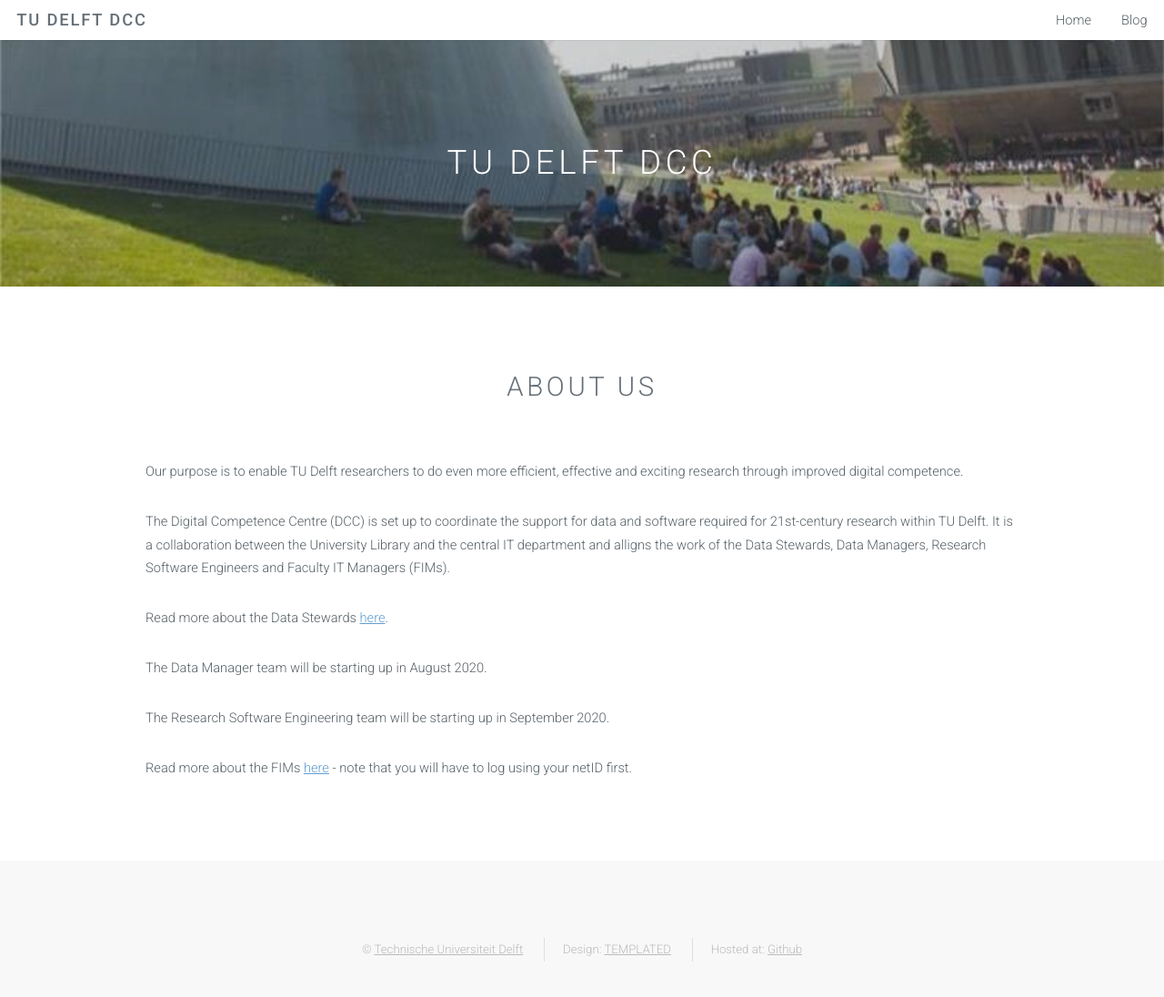
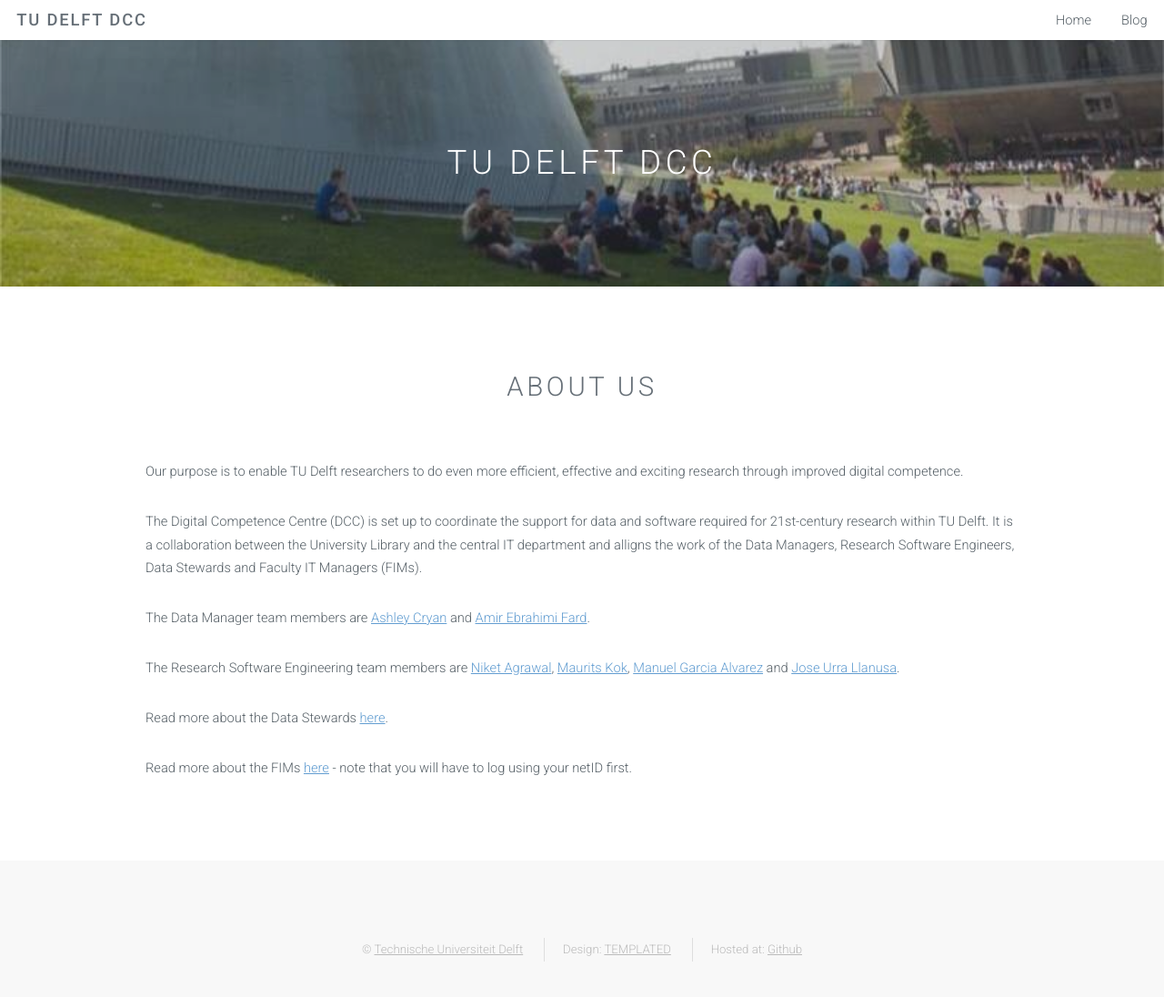
Before and after one commit to TU-Delft-DCC/DCC-website, a Jekyll site: the page built from _pages/who-we-are.md, in a window 1280 px wide and 1115 px high. Shown: the top 1096 px of the window at 91% size. Built offline with Jekyll 4.4.1, drawn with Linux system fonts in a browser that asks for light colours.

Commit message:
added links to DMs and RSEs

```diff
--- a/_pages/who-we-are.md
+++ b/_pages/who-we-are.md
@@ -5,12 +5,12 @@ title: About us
 Our purpose is to enable TU Delft researchers to do even more efficient, effective and exciting research through improved digital competence.
 
 The Digital Competence Centre (DCC) is set up to coordinate the support for data and software required for 21st-century research within TU Delft.
-It is a collaboration between the University Library and the central IT department and alligns the work of the Data Stewards, Data Managers, Research Software Engineers and Faculty IT Managers (FIMs).
+It is a collaboration between the University Library and the central IT department and alligns the work of the Data Managers, Research Software Engineers, Data Stewards and Faculty IT Managers (FIMs).
+
+The Data Manager team members are [Ashley Cryan](https://www.tudelft.nl/en/staff/a.e.cryan) and [Amir Ebrahimi Fard](https://www.tudelft.nl/en/tpm/about-the-faculty/departments/multi-actor-systems/people/phd-candidates/a-amir-ebrahimi-fard/).
+
+The Research Software Engineering team members are [Niket Agrawal](https://www.tudelft.nl/en/staff/n.agrawal), [Maurits Kok](https://www.tudelft.nl/en/staff/m.w.a.kok), [Manuel Garcia Alvarez](https://orcid.org/0000-0003-1579-9989) and [Jose Urra Llanusa](https://www.tudelft.nl/staff/j.c.urrallanusa).
 
 Read more about the Data Stewards [here](https://www.tudelft.nl/en/library/current-topics/research-data-management/r/support/data-stewardship/contact/).
 
-The Data Manager team will be starting up in August 2020.
-
-The Research Software Engineering team will be starting up in September 2020.
-
 Read more about the FIMs [here](https://intranet.tudelft.nl/en/-/faculty-it-manager) - note that you will have to log using your netID first.
```
